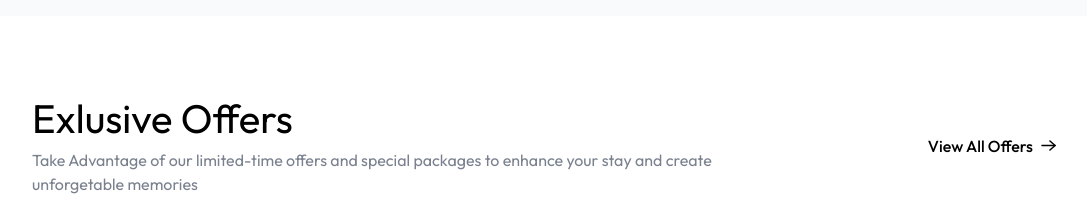
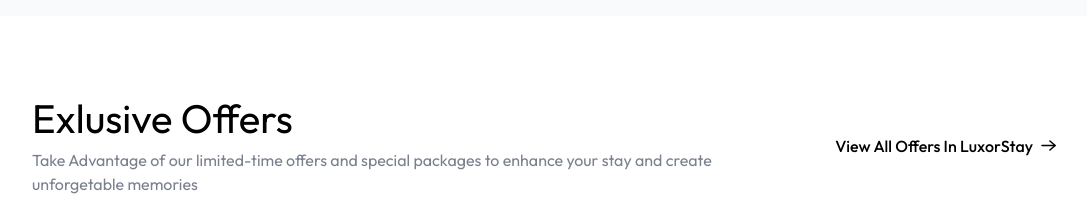
Before and after one commit to Ramjirv32/LuxorFrontend, a React (Vite) app: page / in a window 1280 px wide. Shown: the part 2020-2244 px from the top of the page, without its empty margins (96-1183 px from the left). Built offline with nearby package versions, Linux system fonts and the light colour scheme; no server answers; a web font is replaced by a local one.

Commit message:
Update in Excluxive offers comp

```diff
--- a/src/components/ExclusiveOffers.jsx
+++ b/src/components/ExclusiveOffers.jsx
@@ -8,7 +8,7 @@ const ExclusiveOffers = () => {
         <div className='flex felx-col md:flex-row items-center justify-between w-full'>
             <Title align='left' title='Exlusive Offers' subTitle='Take Advantage of our limited-time offers and special packages to enhance your stay and create unforgetable memories' />
             <button className='group flex items-center gap-2 font-medium cursor-pointer ma-md:mt-12'>
-                View All Offers
+                View All Offers In LuxorStay
                 <img src={assets.arrowIcon} alt="arrow-icon" className='group-hover:translate-x- transition-all' />
             </button>
         </div>
```
